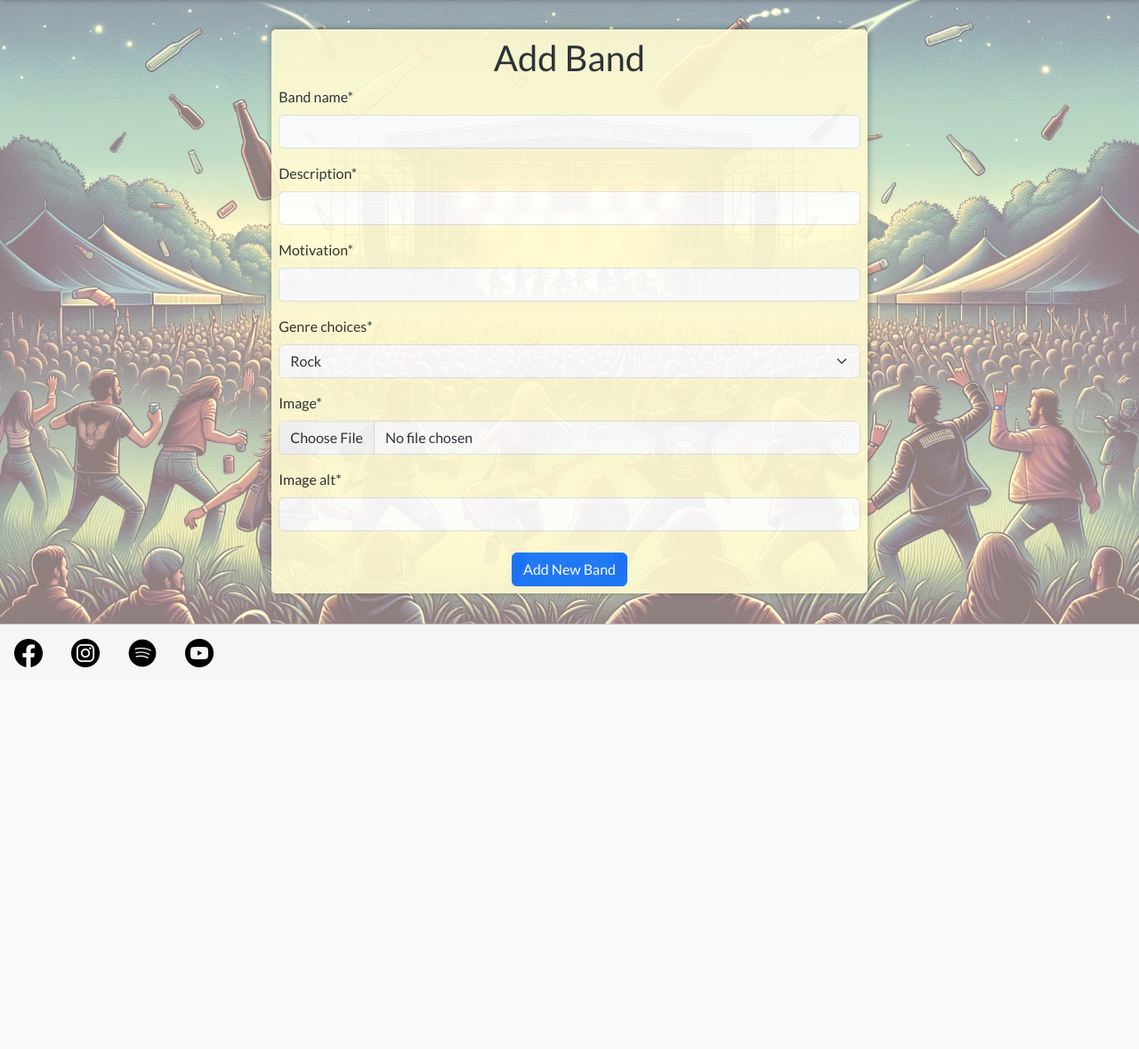
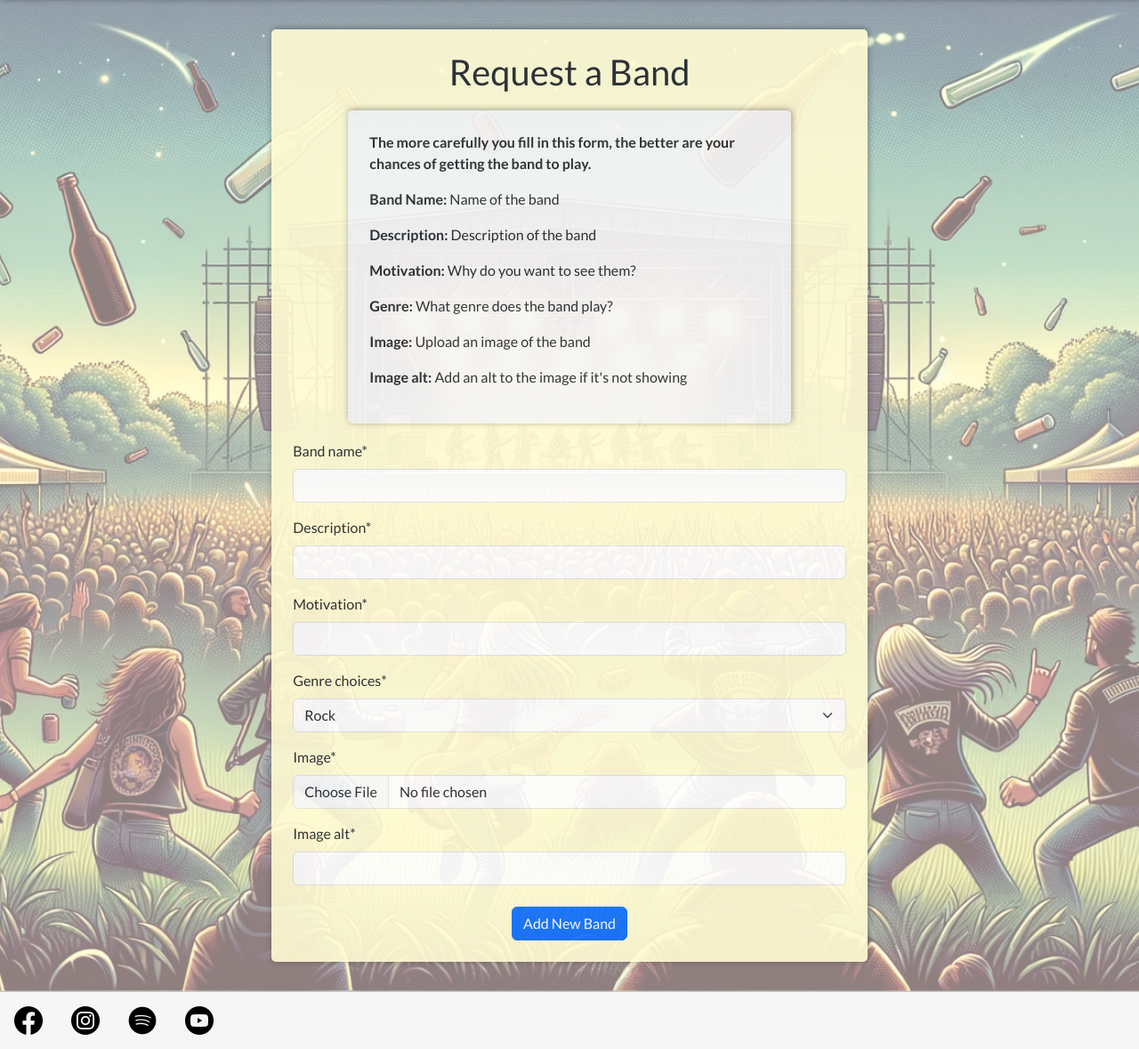
Before and after one commit to JorgenDIF/PP4-Riot-Rythm-Festival, a Django app: page /bands/ in a window 1280 px wide. Shown: the part 240-1419 px from the top of the page at 89% size. Before the commit the page ends 990 px from the top, so only its background shows below. Run offline with Django 4.2, Linux system fonts and the light colour scheme; the visitor is signed in with stand-in values (Sample User, id 1); parts of the project's set-up code (start-up, migrations or seed data) failed here and were passed over; some libraries are stand-ins or nearby versions.

Commit message:
enhance: Update Add New Band form with detailed instructions
Enhanced the 'Add New Band' form by adding clear, step-by-step instructions on how to properly fill in the form. This update aims to improve user guidance and reduce errors during the submission process.

The added instructions clarify form fields and expected inputs, enhancing user experience and facilitating smoother data entry.

```diff
--- a/bands/templates/bands/add_band.html
+++ b/bands/templates/bands/add_band.html
@@ -4,8 +4,17 @@
 
 {% block content %}
 <div class="container">
-    <form method="POST" enctype="multipart/form-data" class="p-2 landing">
-        <h1 class="text-center">Add Band</h1>
+    <form method="POST" enctype="multipart/form-data" class="p-4 landing">
+        <h1 class="text-center">Request a Band</h1>
+        <div class="form p-4"><p class="fw-bolder">The more carefully you fill in this form, the better are your chances of getting the band to play.</p>
+        <p><strong>Band Name:</strong> Name of the band</p>
+        <p><strong>Description:</strong> Description of the band</p>
+        <p><strong>Motivation:</strong> Why do you want to see them?</p>
+        <p><strong>Genre:</strong> What genre does the band play?</p>
+        <p><strong>Image:</strong> Upload an image of the band</p>
+        <p><strong>Image alt:</strong> Add an alt to the image if it's not showing</p></div>
+        {% csrf_token %}
+        {% csrf_token %}
         {% csrf_token %}
         {{ form.media }}
         {{ form|crispy}}
```
